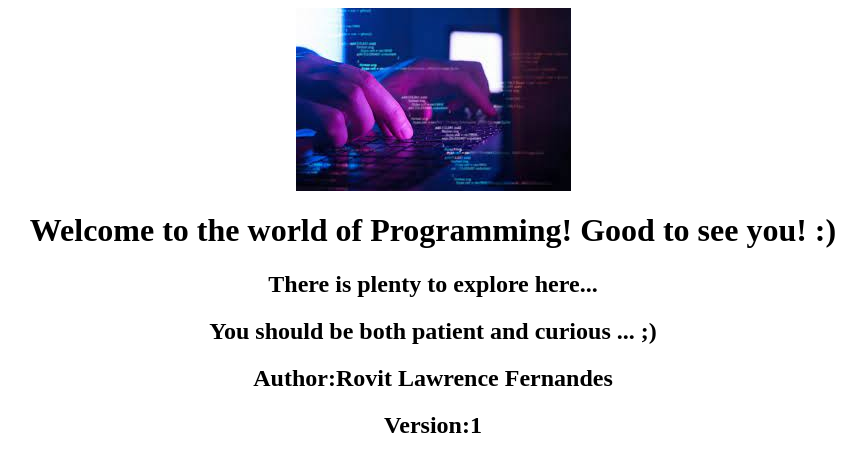
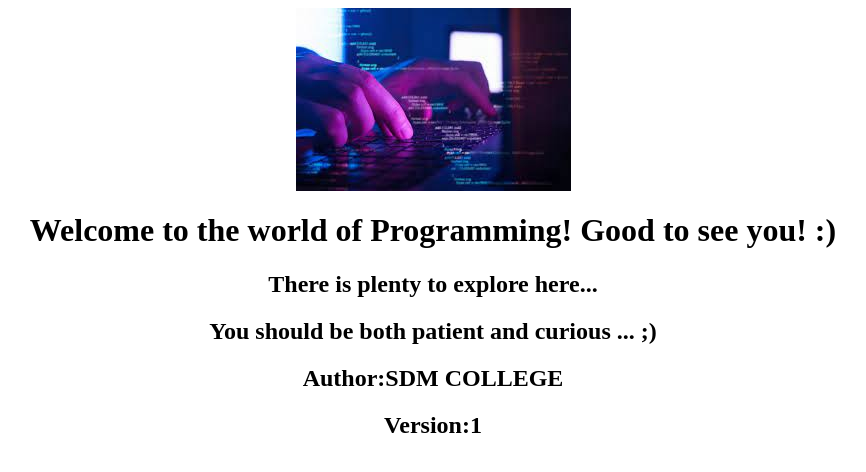
Before and after one commit to rovit123/sdmdemoapp, a plain HTML site: page simplepage/index.html in a window 1280 px wide. Shown: the whole page, without its empty margins (207-1073 px from the left). Drawn offline with Linux system fonts and the light colour scheme.

Commit message:
Changed author name

```diff
--- a/simplepage/index.html
+++ b/simplepage/index.html
@@ -8,7 +8,7 @@
       <h1>Welcome to the world of Programming! Good to see you! :)</h1>
       <h2>There is plenty to explore here...</h2>
       <h2>You should be both patient and curious ... ;)</h2>
-      <h2>Author:Rovit Lawrence Fernandes</h2>
+      <h2>Author:SDM COLLEGE</h2>
       <h2>Version:1</h2>
     </div>
   </body>
```
